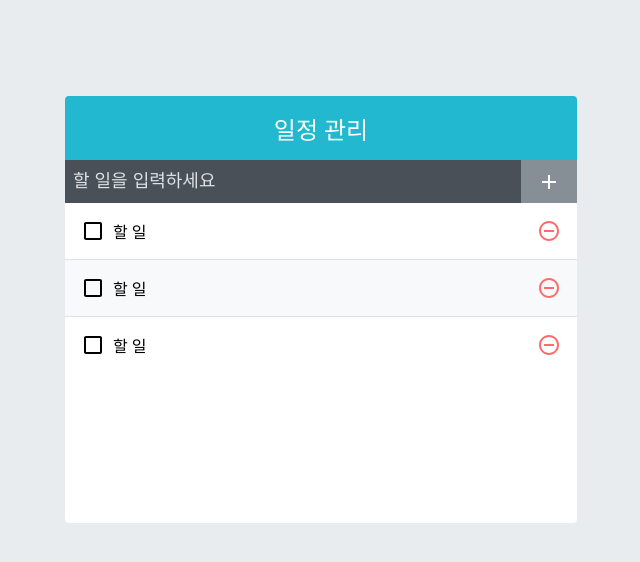
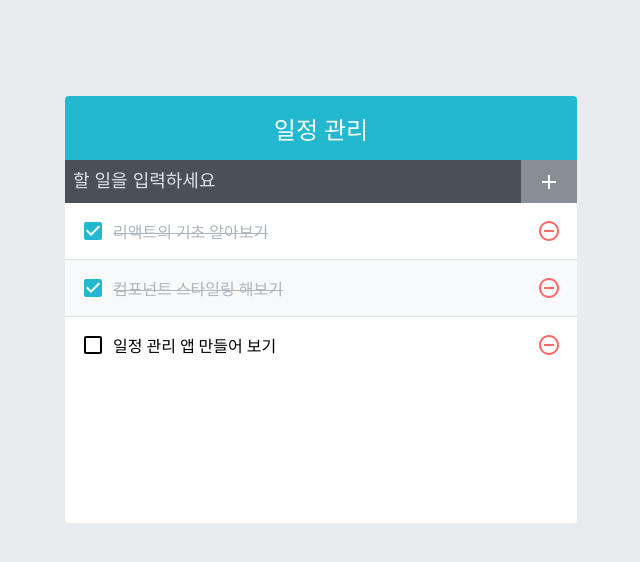
Before and after one commit to Kwakcena/react-todo-app, a React (Create React App) app: page / in a window 1280 px wide. Shown: the top 562 px of the page, without its empty margins (319-959 px from the left). Built offline with nearby package versions, Linux system fonts and the light colour scheme.

Commit message:
Update TodoListItem
TodoList에서 받아 온 props 값을 todo 값에 따라 제대로 된 UI를 보여주도록
컴포넌트를 수정함.

```diff
--- a/src/components/TodoListItem.js
+++ b/src/components/TodoListItem.js
@@ -4,14 +4,17 @@ import {
   MdCheckBox,
   MdRemoveCircleOutline,
 } from 'react-icons/md';
+import cn from 'classnames';
 import './TodoListItem.scss';
 
-const TodoListItem = () => {
+const TodoListItem = ({ todo }) => {
+  const { text, checked } = todo;
+
   return (
     <div className="TodoListItem">
-      <div className="checkbox">
-        <MdCheckBoxOutlineBlank />
-        <div className="text">할 일</div>
+      <div className={cn('checkbox', { checked })}>
+        {checked ? <MdCheckBox /> : <MdCheckBoxOutlineBlank />}
+        <div className="text">{text}</div>
       </div>
       <div className="remove">
         <MdRemoveCircleOutline />
```
